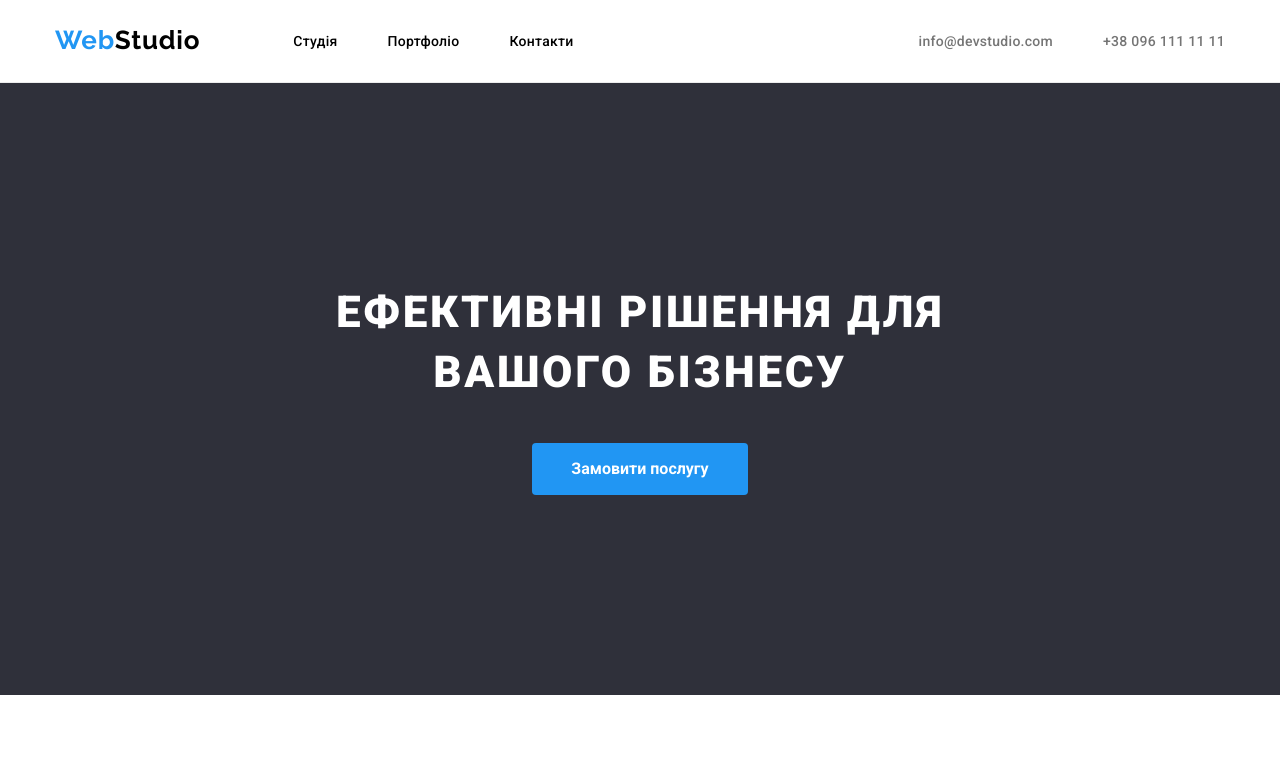
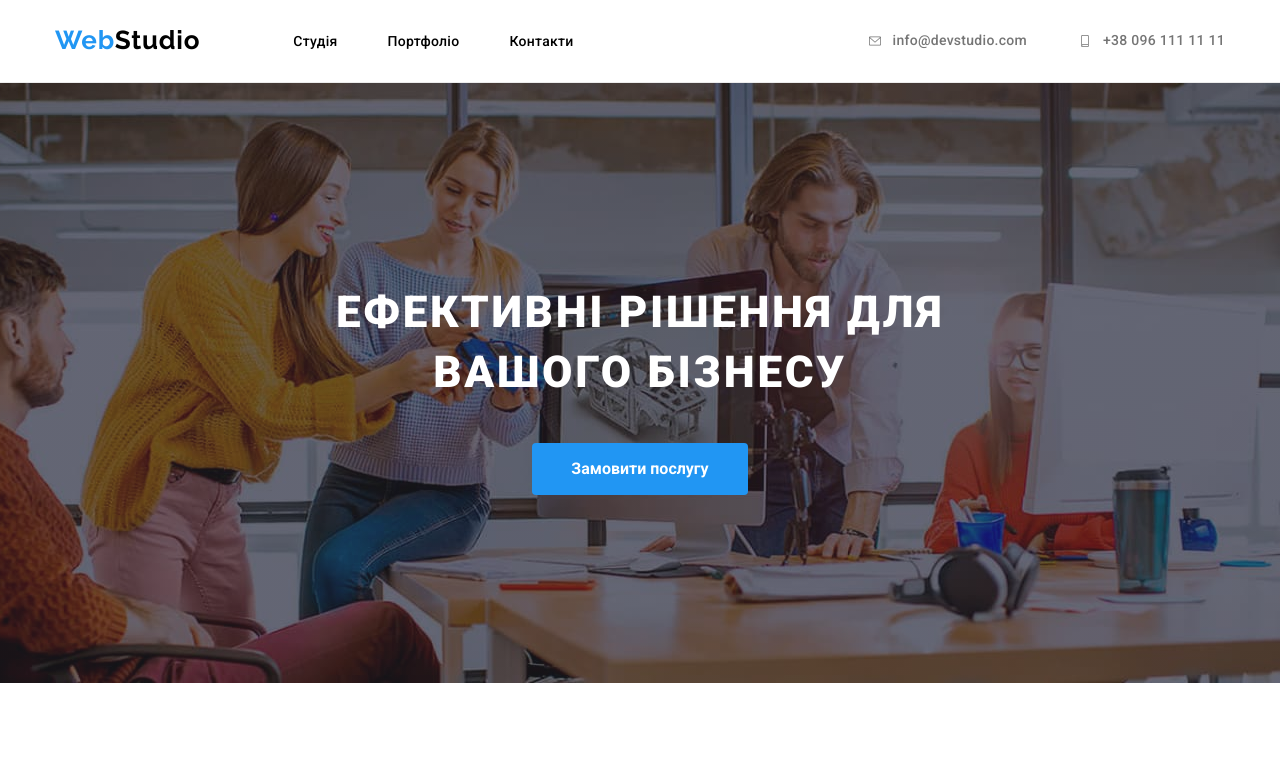
Before and after one commit to Anatolii88/goit-markup-hw-04, a plain HTML site: page index.html in a window 1280 px wide. Shown: the top 773 px of the page. Drawn offline with nearby package versions, Linux system fonts and the light colour scheme.

Commit message:
Оформляет на  странице Студия шапку иконками

```diff
--- a/css/styles.css
+++ b/css/styles.css
@@ -135,6 +135,7 @@ font-family: 'Raleway';
 .site-nav .link:hover,
 .site-nav .link:focus{
   color: var(--blue-color);
+
 }
 
 
@@ -144,7 +145,22 @@ font-family: 'Raleway';
   padding-bottom: 32px;
   margin-left: auto;
 
+
 }
+
+.contacts-nav a{
+  display: flex;
+  align-items: center;
+
+}
+
+.contacts-nav .icon{
+  margin-right: 10px;
+  fill: currentColor;
+}
+
+
+
 
 .contacts-nav .item:not(:last-child){
   margin-right: 50px;
@@ -164,16 +180,27 @@ font-family: 'Raleway';
 .contacts-nav .link:hover,
 .contacts-nav .link:focus{
   color:var(--blue-color);
+
 }
 
 /* Шапка */
 
 .hero{
+  max-width: 1600px;
+  height: 600px;
   padding-top: 200px;
   padding-bottom: 200px;
   margin-top: 0;
   margin-bottom: 0;
   background-color:var(--grey-bg-color);
+
+  background-image: linear-gradient(to right,
+  rgba(47, 48, 58, 0.4),
+  rgba(47, 48, 58, 0.4)),
+  url('../images/hero.jpg');
+  background-position: center;
+  background-repeat: no-repeat;
+  background-size: ;
 
   text-align: center;
 
@@ -353,6 +380,16 @@ color: var(--secondary-color-text);
   margin-right: 0;
 }
 
+/* Постійні клієнти */
+.clients .section-title{
+    font-weight: 700;
+    font-size: 36px;
+    line-height: 1.17;
+    text-align: center;
+    letter-spacing: 0.03em;
+}
+
+
 /* Футер */
 .footer{
   padding-top: 60px;
--- a/index.html
+++ b/index.html
@@ -28,8 +28,24 @@
         </ul>
       </nav>
       <ul class="contacts-nav list">
-        <li class="item"><a href="mailto:info@devstudio.com" class="link">info@devstudio.com</a></li>
-        <li class="item"><a href="tel:+380961111111" class="link">+38 096 111 11 11</a></li>
+        <li class="item">
+          <a href="mailto:info@devstudio.com" class="link">
+            <svg class="icon" width="16" height="12">
+              <use href="./images/icons.svg#envelope">
+              </use>
+            </svg>
+            info@devstudio.com
+          </a>
+        </li>
+        <li class="item">
+          <a href="tel:+380961111111" class="link">
+            <svg class="icon" width="16" height="12">
+              <use href="./images/icons.svg#smartphone">
+              </use>
+            </svg>
+            +38 096 111 11 11
+          </a>
+        </li>
       </ul>
     </div>
 
@@ -104,6 +120,20 @@
         </ul>
       </div>
     </section>
+    <!-- Постійні клієнти -->
+    <section class="section clients">
+      <div class="container">
+        <h2 class="section-title">Постійні клієнти</h2>
+        <ul class="list">
+          <li> <a href=""></a></li>
+          <li> <a href=""></a></li>
+          <li> <a href=""></a></li>
+          <li> <a href=""></a></li>
+          <li> <a href=""></a></li>
+          <li> <a href=""></a></li>
+        </ul>
+      </div>
+    </section>
   </main>
 
   <!-- Підвал -->
```
